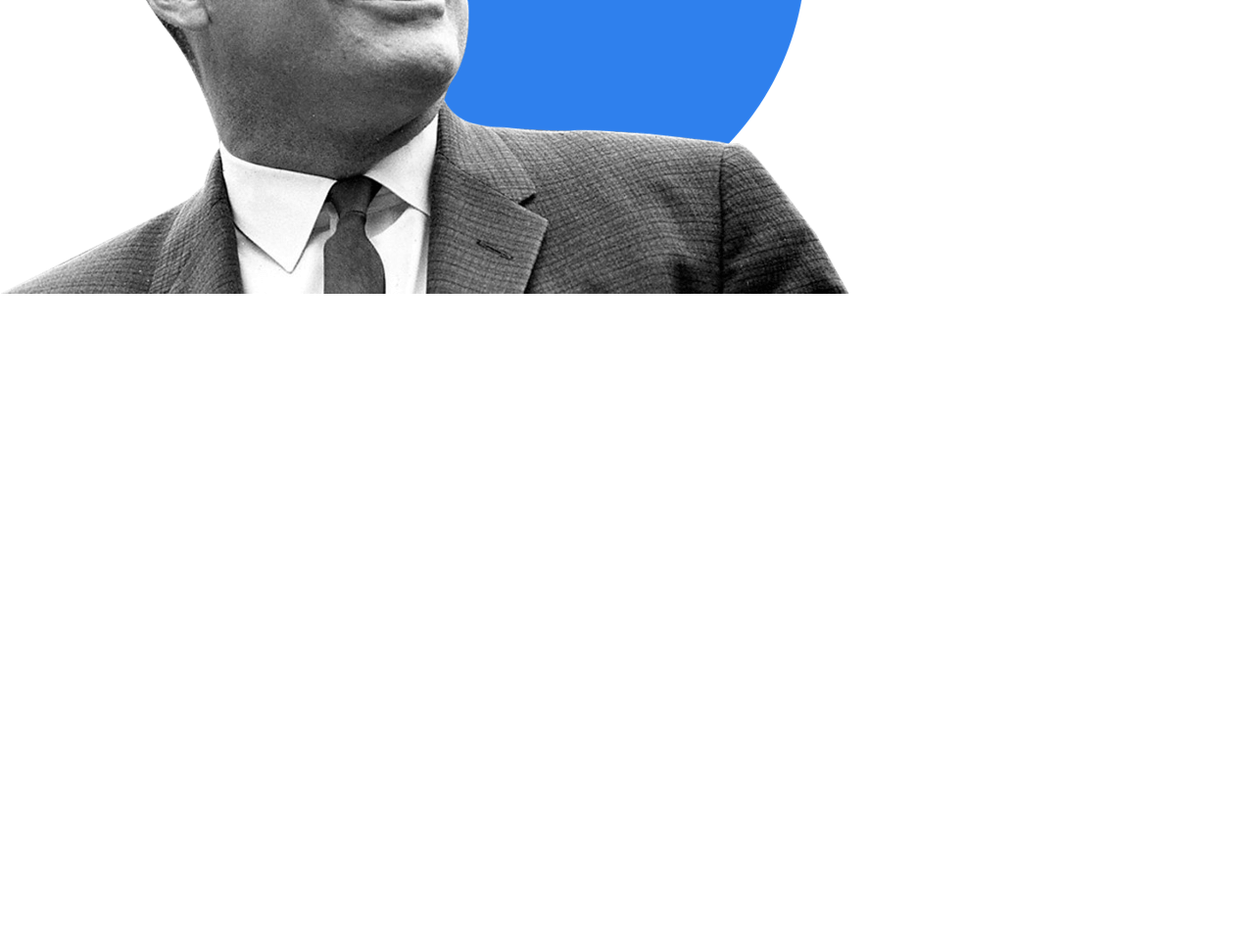
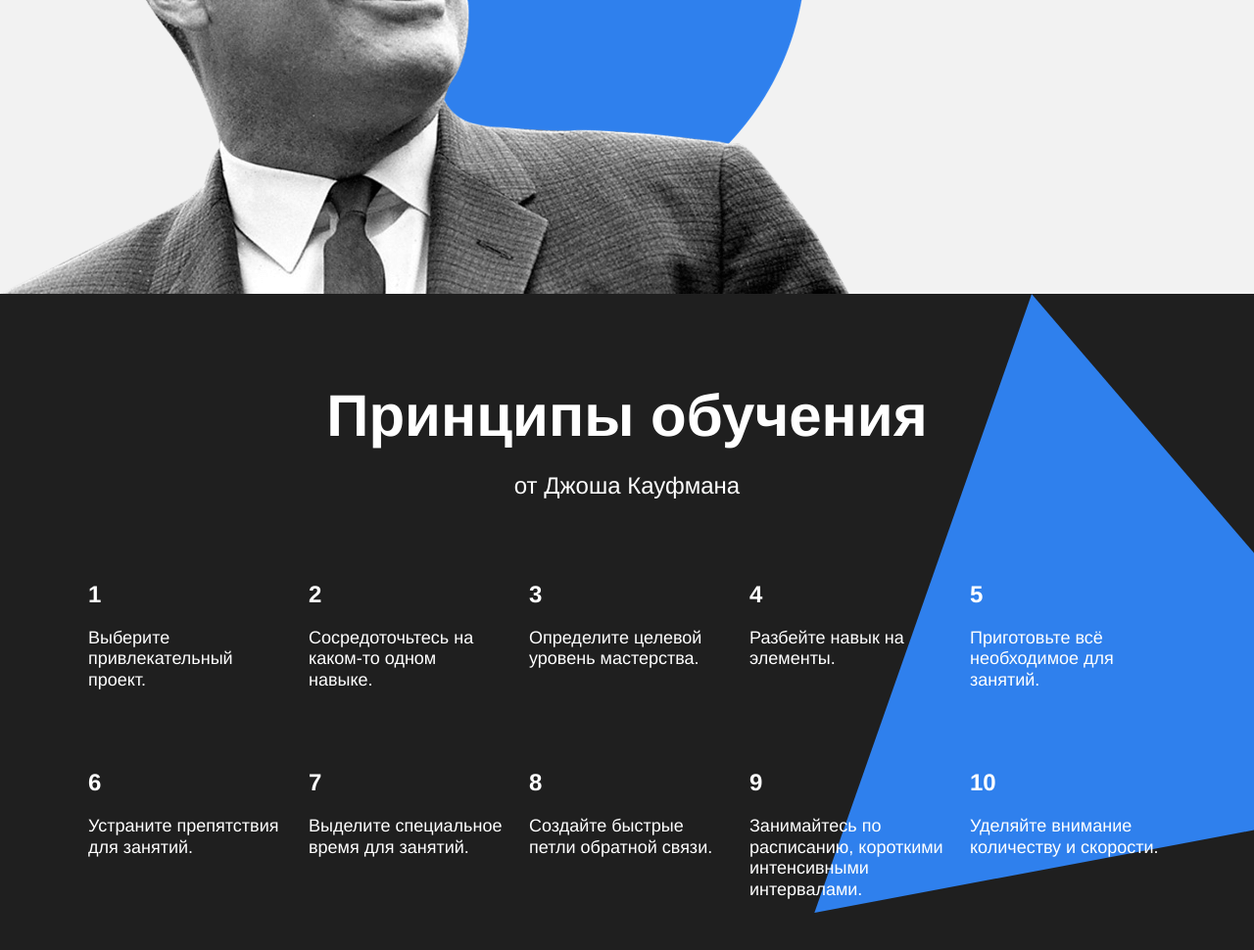
Before and after one commit to Kat-girl/yandex-how-to-learn, a plain HTML site: page index.html in a window 1280 px wide. Shown: the part 2441-3411 px from the top of the page at 98% size. Before the commit the page ends 2741 px from the top, so only its background shows below. Drawn offline with Linux system fonts and the light colour scheme.

Commit message:
kaufman section done

```diff
--- a/index.html
+++ b/index.html
@@ -103,6 +103,81 @@
         <h3 class="feynman__subtitle">Выучить и не забыть.</h3>
         <a href="#" class="feynman__link">Подробнее →</a>
       </section>
+      <section class="kaufman">
+        <div class="section-titles">
+          <h2
+            class="section-title section-title_theme_dark section-title_margin_bottom"
+          >
+            Принципы обучения
+          </h2>
+          <h3 class="section-subtitle section-subtitle_theme_dark">
+            от Джоша Кауфмана
+          </h3>
+        </div>
+        <div class="table table_theme_dark">
+          <div class="table__cell table__cell_theme_dark">
+            <h4 class="table__heading table__heading_theme_dark">1</h4>
+            <p class="table__text table__text_theme_dark">
+              Выберите привлекательный проект.
+            </p>
+          </div>
+          <div class="table__cell table__cell_theme_dark">
+            <h4 class="table__heading table__heading_theme_dark">2</h4>
+            <p class="table__text table__text_theme_dark">
+              Сосредоточьтесь на каком-то одном навыке.
+            </p>
+          </div>
+          <div class="table__cell table__cell_theme_dark">
+            <h4 class="table__heading table__heading_theme_dark">3</h4>
+            <p class="table__text table__text_theme_dark">
+              Определите целевой уровень мастерства.
+            </p>
+          </div>
+          <div class="table__cell table__cell_theme_dark">
+            <h4 class="table__heading table__heading_theme_dark">4</h4>
+            <p class="table__text table__text_theme_dark">
+              Разбейте навык на элементы.
+            </p>
+          </div>
+          <div class="table__cell table__cell_theme_dark">
+            <h4 class="table__heading table__heading_theme_dark">5</h4>
+            <p class="table__text table__text_theme_dark">
+              Приготовьте всё необходимое для занятий.
+            </p>
+          </div>
+          <div class="table__cell table__cell_theme_dark">
+            <h4 class="table__heading table__heading_theme_dark">6</h4>
+            <p class="table__text table__text_theme_dark">
+              Устраните препятствия для занятий.
+            </p>
+          </div>
+          <div class="table__cell table__cell_theme_dark">
+            <h4 class="table__heading table__heading_theme_dark">7</h4>
+            <p class="table__text table__text_theme_dark">
+              Выделите специальное время для занятий.
+            </p>
+          </div>
+          <div class="table__cell table__cell_theme_dark">
+            <h4 class="table__heading table__heading_theme_dark">8</h4>
+            <p class="table__text table__text_theme_dark">
+              Создайте быстрые петли обратной связи.
+            </p>
+          </div>
+          <div class="table__cell table__cell_theme_dark">
+            <h4 class="table__heading table__heading_theme_dark">9</h4>
+            <p class="table__text table__text_theme_dark">
+              Занимайтесь по расписанию, короткими интенсивными интервалами.
+            </p>
+          </div>
+          <div class="table__cell table__cell_theme_dark">
+            <h4 class="table__heading table__heading_theme_dark">10</h4>
+            <p class="table__text table__text_theme_dark">
+              Уделяйте внимание количеству и скорости.
+            </p>
+          </div>
+        </div>
+        <div class="kaufman__triangle"></div>
+      </section>
     </content>
     <footer class="footer"></footer>
   </body>
--- a/styles/style.css
+++ b/styles/style.css
@@ -177,11 +177,13 @@
 
 .feynman {
     height: 890px;
+    background-color: #f2f2f2;
     background-image: url(../images/feynman.png);
     background-position: left bottom;
     background-repeat: no-repeat;
     background-size: 867px 637px;
     position: relative;
+    padding-top: 100px;
 }
 
 .feynman__title {
@@ -211,3 +213,29 @@
     color: #2f80ed;
     text-decoration: none;
 }
+
+.kaufman {
+    background-color: #1f1f1f;
+    padding-top: 90px;
+    padding-bottom: 90px;
+    color: #fff;
+    position: relative;
+    overflow: hidden;
+}
+
+.table__cell_theme_dark {
+    width: 200px;
+    padding-top: 80px;
+    z-index: 1;
+}
+
+.kaufman__triangle {
+    background-image: url(../images/kaufman-triangle.svg);
+    background-size: 100%;
+    background-repeat: no-repeat;
+    width: 877px;
+    height: 877px;
+    position: absolute;
+    top: 0;
+    right: -210px;
+}
```
Also changed, not shown: images/kaufman-triangle.svg (added).
